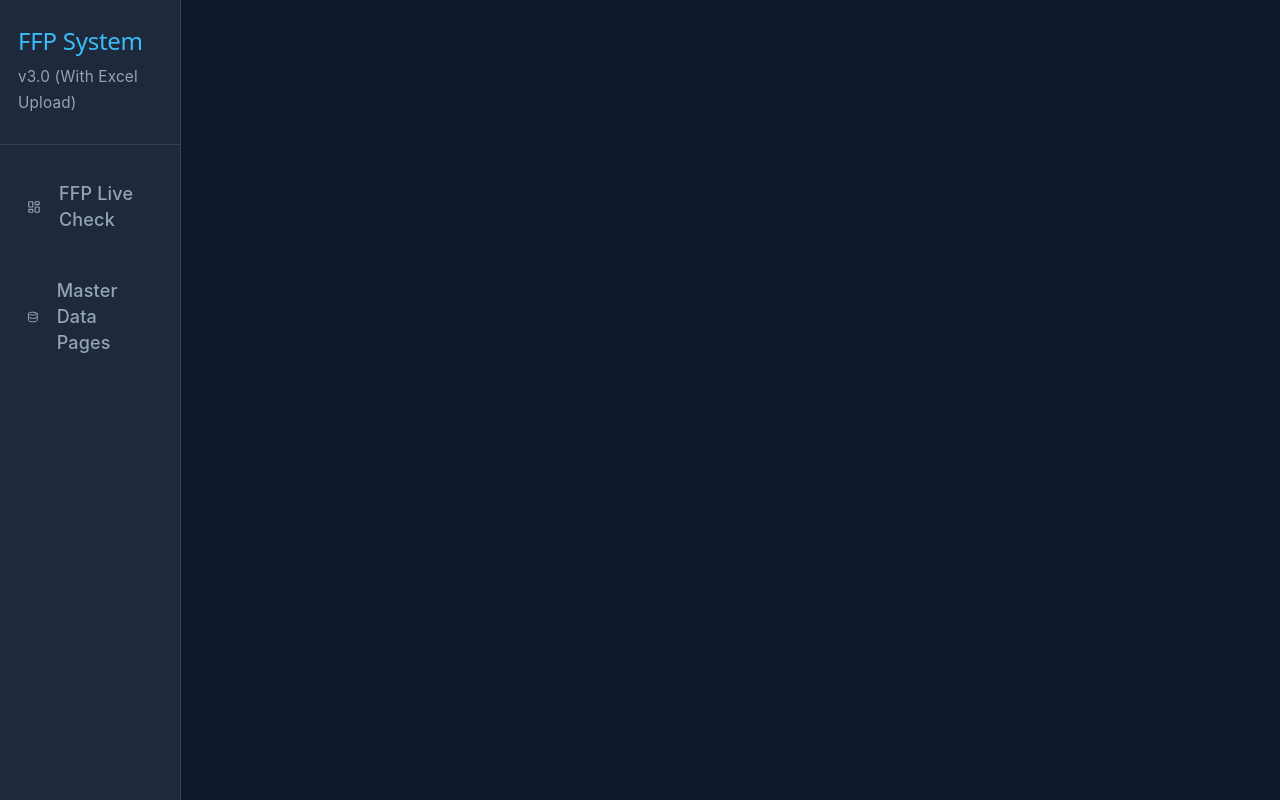
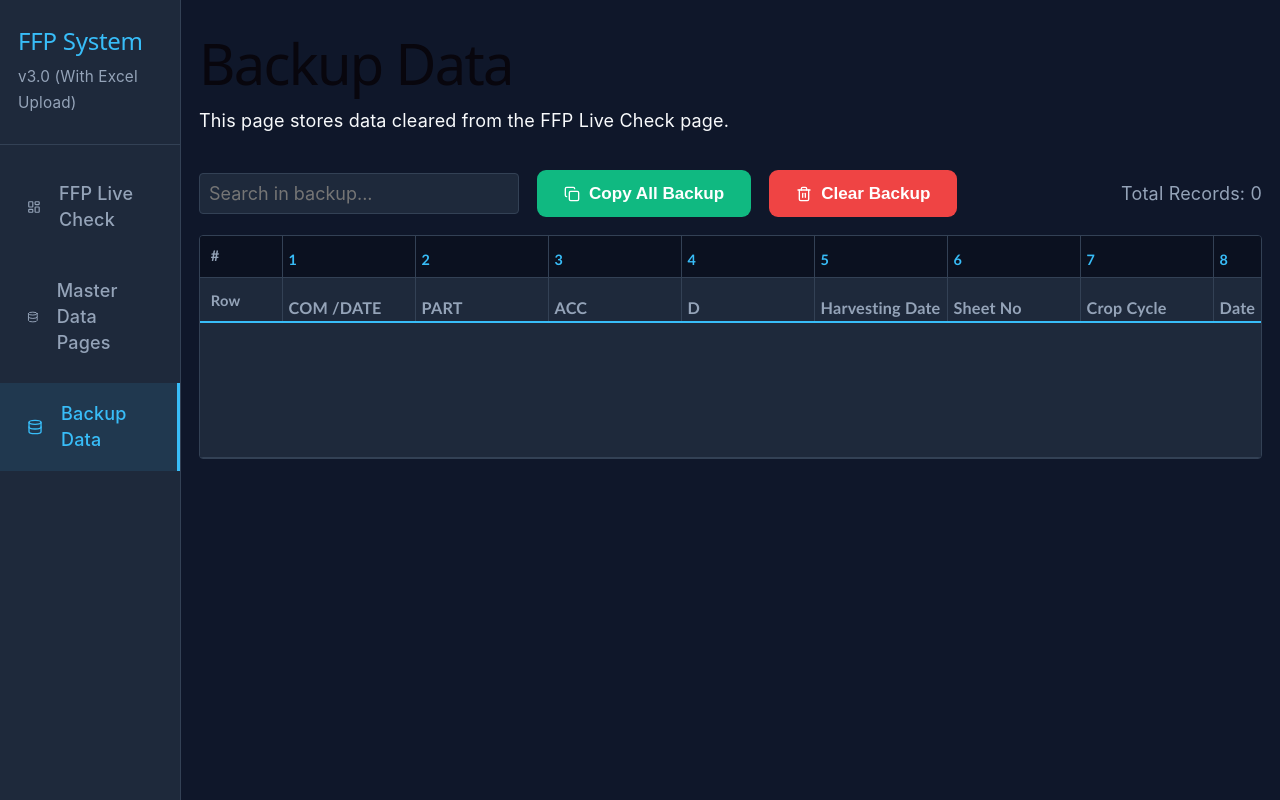
Before and after one commit to Chamod70/FFP_CHECK, a React (Vite) app: page /backup in a window 1280 px wide. Built offline with nearby package versions, Linux system fonts and the light colour scheme.

Commit message:
Add Backup Data page and implement value-only backup logic

```diff
--- a/src/App.jsx
+++ b/src/App.jsx
@@ -3,6 +3,7 @@ import { BrowserRouter as Router, Routes, Route, NavLink, Navigate } from 'react
 import { LayoutDashboard, Database } from 'lucide-react';
 import FFPPage from './pages/FFPPage';
 import DataEntryPage from './pages/DataEntryPage';
+import BackupPage from './pages/BackupPage';
 import './App.css';
 
 function App() {
@@ -23,6 +24,10 @@ function App() {
               <Database size={20} />
               <span>Master Data Pages</span>
             </NavLink>
+            <NavLink to="/backup" className={({isActive}) => `nav-item ${isActive ? 'active' : ''}`}>
+              <Database size={20} />
+              <span>Backup Data</span>
+            </NavLink>
           </nav>
         </aside>
 
@@ -31,6 +36,7 @@ function App() {
             <Route path="/" element={<Navigate to="/ffp" replace />} />
             <Route path="/ffp" element={<FFPPage />} />
             <Route path="/master-data" element={<DataEntryPage />} />
+            <Route path="/backup" element={<BackupPage />} />
           </Routes>
         </main>
       </div>
--- /dev/null
+++ b/src/pages/BackupPage.jsx
@@ -0,0 +1,165 @@
+import React, { useState } from 'react';
+import useStore from '../store';
+import { Trash2, Copy, Download } from 'lucide-react';
+import { arrayToTSV } from '../utils';
+
+const rawHeaders = [
+  "COM /DATE", "PART", "ACC", "D", "Harvesting Date", "Sheet No", "Crop Cycle", "Date",
+  "Voucher No", "Cheque No", "Confirm Status", "Plot No", "Farmer", "AGENT", "NIC",
+  "Extent(HA)", "INT RATE %", "Seed", "S", "T", "U", "24-25", "25-26", "Total",
+  "Cane value", "Development Incentive", "Temporary Incentive", "Rec Cane Advance",
+  "MTL Rec", "STL Recovery", "Cash Advance", "Festivel Advance", "Load Up",
+  "Machine Charges", "Labour Charges", "Cane Knife Lost", "Interest", "Balance",
+  "AM", "Minus Amount", "Remaining Interest Amount", "Total Loan(Minus Payment only)",
+  "AQ", "AR", "AS", "AT", "AU"
+];
+
+const COL_NAMES = Array.from({ length: 47 }, (_, i) => {
+  if (i < rawHeaders.length) return rawHeaders[i].trim();
+  const excelCols = ["A", "B", "C", "D", "E", "F", "G", "H", "I", "J", "K", "L", "M", "N", "O", "P", "Q", "R", "S", "T", "U", "V", "W", "X", "Y", "Z", "AA", "AB", "AC", "AD", "AE", "AF", "AG", "AH", "AI", "AJ", "AK", "AL", "AM", "AN", "AO", "AP", "AQ", "AR", "AS", "AT", "AU"];
+  return excelCols[i];
+});
+
+function BackupPage() {
+  const { backupData, setBackupData, columnWidths } = useStore();
+  const [searchTerm, setSearchTerm] = useState("");
+
+  const formatCell = (cIndex, val) => {
+     if (val === undefined || val === null) return "";
+     let strValue = String(val).trim();
+
+     if (strValue.length > 1) {
+        strValue = strValue.replace(/\.+$/, "").trim();
+     }
+
+     if (cIndex === 0 || cIndex === 4 || cIndex === 7) {
+        let p = parseFloat(strValue);
+        if (!isNaN(p) && p > 1000) {
+           const date = new Date(Math.round((p - 25569) * 86400 * 1000));
+           return `${date.getMonth() + 1}/${date.getDate()}/${date.getFullYear()}`;
+        }
+        return strValue;
+     }
+
+     if (cIndex < 15 || cIndex > 41) return strValue;
+
+     let cleanVal = strValue.replace(/,/g, '');
+     let parsed = parseFloat(cleanVal);
+
+     if (isNaN(parsed)) return strValue;
+     if (Math.abs(parsed) < 0.0001) parsed = 0;
+
+     if (parsed === 0) return "";
+
+     const decimals = (cIndex === 15) ? 4 : 2;
+     return parsed.toLocaleString('en-US', { minimumFractionDigits: decimals, maximumFractionDigits: decimals });
+  };
+
+  const handleCopyAll = () => {
+     const tsv = arrayToTSV(backupData);
+     navigator.clipboard.writeText(tsv).then(() => {
+        alert("Backup data copied to clipboard!");
+     });
+  };
+
+  const handleClearBackup = () => {
+    if (window.confirm("Are you sure you want to clear ALL backup data? This cannot be undone.")) {
+      setBackupData([]);
+    }
+  };
+
+  const filteredData = backupData.filter(row =>
+    row.some(cell => String(cell).toLowerCase().includes(searchTerm.toLowerCase()))
+  );
+
+  return (
+    <div className="page-container" style={{maxWidth: '100%', padding: '1rem'}}>
+      <div className="header">
+        <h1>Backup Data</h1>
+        <p>This page stores data cleared from the FFP Live Check page.</p>
+      </div>
+
+      <div className="actions-bar" style={{display: 'flex', gap: '1rem', marginBottom: '1rem', alignItems: 'center'}}>
+         <input
+           type="text"
+           placeholder="Search in backup..."
+           value={searchTerm}
+           onChange={(e) => setSearchTerm(e.target.value)}
+           className="cell-input"
+           style={{ padding: '0.5rem', width: '300px', borderRadius: '4px', border: '1px solid var(--border-color)', background: 'var(--card-bg)', color: 'white' }}
+         />
+         <button className="btn btn-success" onClick={handleCopyAll}><Copy size={16}/> Copy All Backup</button>
+         <button className="btn btn-danger" onClick={handleClearBackup} style={{background: '#ef4444'}}><Trash2 size={16}/> Clear Backup</button>
+         <div style={{ marginLeft: 'auto', color: 'var(--text-muted)' }}>
+           Total Records: {backupData.length}
+         </div>
+      </div>
+
+      <div className="table-container" style={{maxHeight: '75vh', overflow: 'auto', border: '1px solid var(--border-color)', borderRadius: '4px'}}>
+         <table style={{
+            tableLayout: 'fixed',
+            width: `${columnWidths.reduce((a, b) => a + b, 0) + 60}px`,
+            borderCollapse: 'collapse'
+         }}>
+            <thead>
+               <tr style={{ height: '30px' }}>
+                  <th style={{ position: 'sticky', left: 0, zIndex: 45, top: 0, background: '#0b1120', borderBottom: '1px solid var(--border-color)', width: '60px' }}>#</th>
+                  {COL_NAMES.map((_, i) => (
+                    <th key={i} style={{
+                      fontSize: '0.8rem',
+                      color: 'var(--accent)',
+                      background: '#0b1120',
+                      top: 0,
+                      position: 'sticky',
+                      zIndex: 40,
+                      borderBottom: '1px solid var(--border-color)',
+                      padding: '4px 6px',
+                      borderRight: '1px solid var(--border-color)',
+                      width: `${columnWidths[i]}px`
+                    }}>{i + 1}</th>
+                  ))}
+               </tr>
+               <tr style={{ height: '45px' }}>
+                  <th style={{ position: 'sticky', left: 0, zIndex: 42, top: '30px', background: '#1e293b', borderBottom: '2px solid var(--accent)' }}>Row</th>
+                  {COL_NAMES.map((col, i) => (
+                    <th key={i} style={{
+                      width: `${columnWidths[i]}px`,
+                      position: 'sticky',
+                      top: '30px',
+                      zIndex: 40,
+                      background: '#1e293b',
+                      borderBottom: '2px solid var(--accent)',
+                      padding: '0 6px',
+                      fontSize: '0.9rem'
+                    }}>{col}</th>
+                  ))}
+               </tr>
+            </thead>
+            <tbody>
+                {filteredData.map((row, rIndex) => (
+                   <tr key={rIndex}>
+                    <td style={{position: 'sticky', left: 0, background: '#1e293b', zIndex: 15, textAlign: 'center', borderRight: '1px solid var(--border-color)'}}>
+                      {rIndex + 1}
+                    </td>
+                    {row.map((cell, cIndex) => (
+                       <td key={cIndex} style={{ padding: '4px 8px', borderRight: '1px solid var(--border-color)', borderBottom: '1px solid var(--border-color)', textAlign: 'right', fontSize: '0.9rem' }}>
+                          {formatCell(cIndex, cell)}
+                       </td>
+                    ))}
+                   </tr>
+                ))}
+                {filteredData.length === 0 && (
+                  <tr>
+                    <td colSpan={100} style={{textAlign: 'center', padding: '3rem'}}>
+                      {searchTerm ? "No matching records found." : "No backup data available."}
+                    </td>
+                  </tr>
+                )}
+            </tbody>
+         </table>
+      </div>
+    </div>
+  );
+}
+
+export default BackupPage;
--- a/src/pages/FFPPage.jsx
+++ b/src/pages/FFPPage.jsx
@@ -28,7 +28,7 @@ const COL_NAMES = Array.from({ length: 47 }, (_, i) => {
 const CALCULATED_COLS = [];
 
 function FFPPage() {
-  const { masterData, ffpManualData, setFfpData, columnWidths, setColumnWidths, customHeaders, setCustomHeader, columnAlignments, setColumnAlignment, columnVerticalAlignments, setColumnVerticalAlignment } = useStore();
+  const { masterData, ffpManualData, setFfpData, addToBackupData, columnWidths, setColumnWidths, customHeaders, setCustomHeader, columnAlignments, setColumnAlignment, columnVerticalAlignments, setColumnVerticalAlignment } = useStore();
   const [focusedCell, setFocusedCell] = useState(null);
   const [selectedCol, setSelectedCol] = useState(null);
 
@@ -302,6 +302,25 @@ function FFPPage() {
 
   const isEmpty = liveData.length === 0;
 
+  const handleClearAll = () => {
+    if (ffpManualData.length > 0) {
+      // Create a static snapshot of the current calculated data
+      // We process the data to ensure it's "Value Only" (formula results converted to static values)
+      const valueOnlyData = liveData.map((row, rIdx) => {
+        return row.map((cell, cIdx) => {
+          // Use the same formatting logic used for display to "freeze" the values
+          // This converts Excel serial dates to strings and ensures numbers are rounded
+          const formatted = formatCell(rIdx, cIdx, cell);
+          return formatted === "" ? cell : formatted;
+        });
+      });
+
+      addToBackupData(valueOnlyData);
+      setFfpData([]);
+      alert("Current data has been moved to Backup page as static values.");
+    }
+  };
+
   return (
     <div className="page-container" style={{maxWidth: '100%', padding: '1rem'}}>
       <div className="header" style={{ display: 'flex', justifyContent: 'space-between', alignItems: 'flex-start' }}>
@@ -325,7 +344,7 @@ function FFPPage() {
          <button className="btn btn-primary" onClick={addRow}><Plus size={16}/> Add Row</button>
          <button className="btn" onClick={handlePasteFFP}>Paste Rows Here</button>
          <button className="btn btn-success" onClick={handleCopyAll}><Copy size={16}/> Copy All Output Data</button>
-         <button className="btn btn-danger" onClick={() => setFfpData([])} style={{background: '#ef4444'}}>Clear All</button>
+         <button className="btn btn-danger" onClick={handleClearAll} style={{background: '#ef4444'}}>Clear All</button>
       </div>
 
       {selectedCol !== null && (
--- a/src/store.js
+++ b/src/store.js
@@ -17,6 +17,7 @@ const useStore = create(
         'WBT UPT': []
       },
       ffpManualData: [],
+      backupData: [],
       columnWidths: Array(47).fill(120),
       customHeaders: {},
       columnAlignments: {},
@@ -30,6 +31,10 @@ const useStore = create(
       })),
 
       setFfpData: (data) => set({ ffpManualData: data }),
+      setBackupData: (data) => set({ backupData: data }),
+      addToBackupData: (newData) => set((state) => ({
+        backupData: [...state.backupData, ...newData]
+      })),
       setColumnWidths: (widths) => set({ columnWidths: widths }),
       setCustomHeader: (index, value) => set((state) => ({
         customHeaders: { ...state.customHeaders, [index]: value }
@@ -47,6 +52,7 @@ const useStore = create(
           'INS': [], 'EXT': [], 'RATE': [], 'DATE': [], 'WBT UPT': []
         },
         ffpManualData: [],
+        backupData: [],
         columnWidths: Array(47).fill(120),
         customHeaders: {},
         columnAlignments: {},
```
